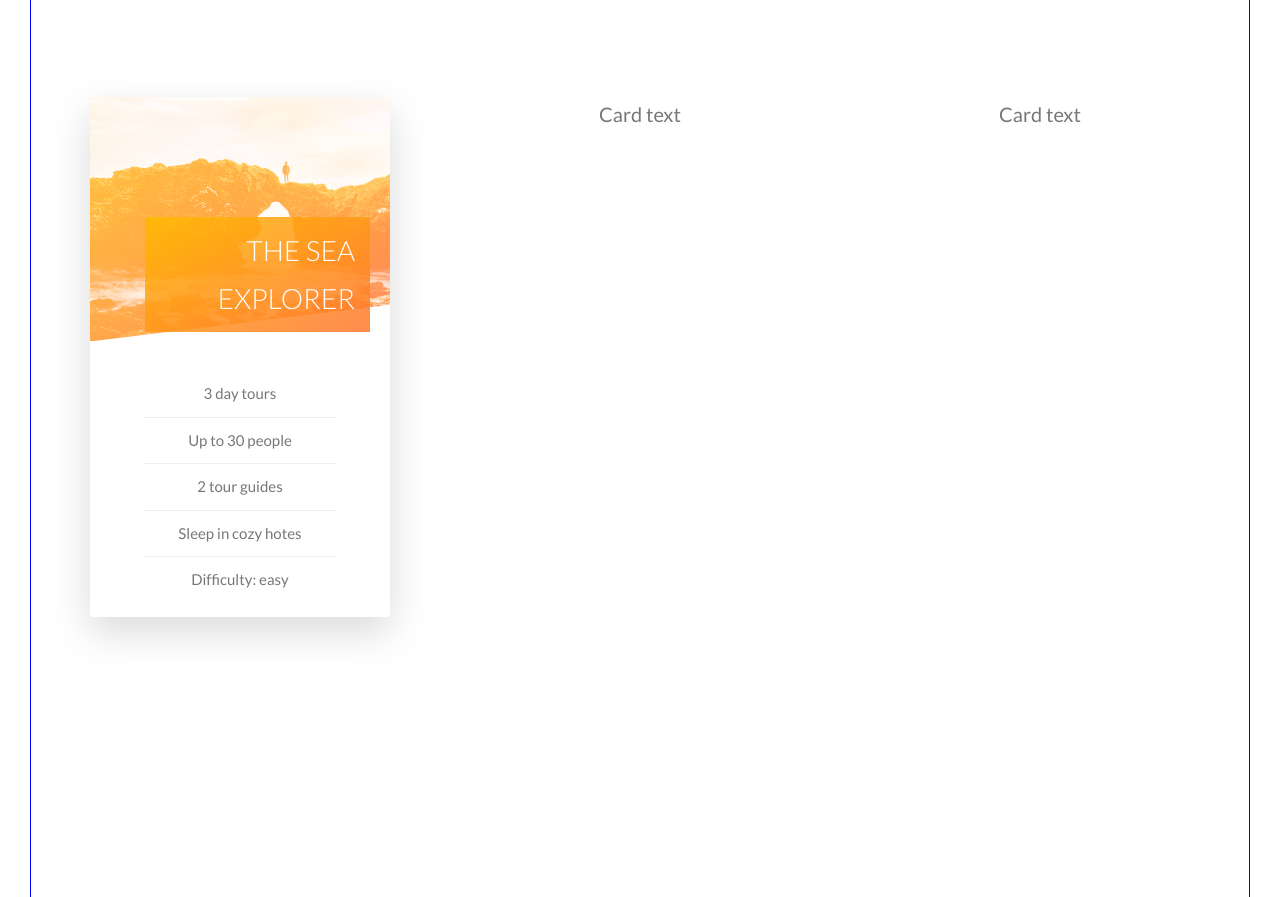
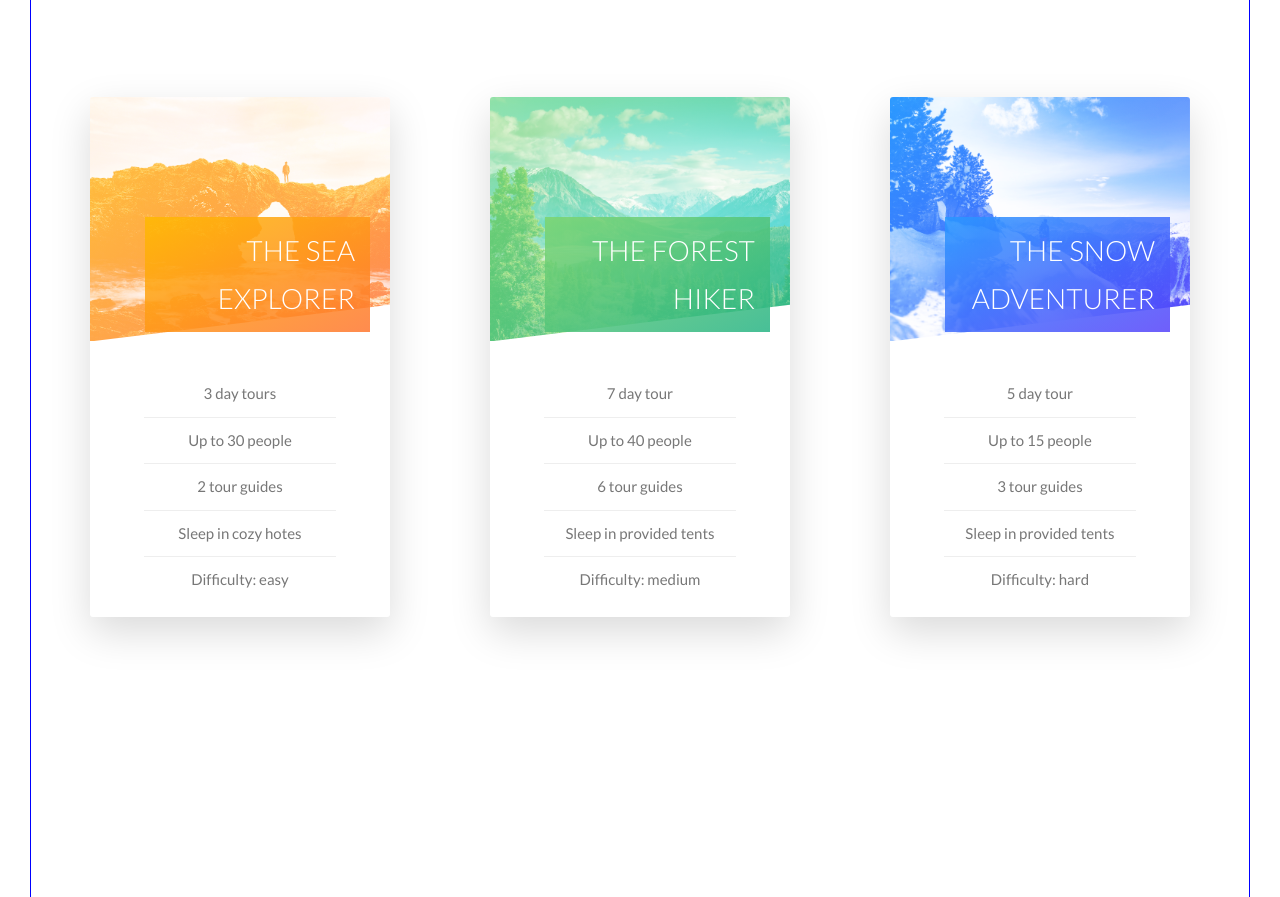
Before and after one commit to MaximUserName/learn-css-ud-natours, a website built with Vite: page index.html in a window 1280 px wide. Shown: the part 2831-3728 px from the top of the page. Built offline with nearby package versions, Linux system fonts and the light colour scheme.

Commit message:
flip cards. 2 and 3 completed

```diff
--- a/index.html
+++ b/index.html
@@ -150,12 +150,66 @@
 				</div>
 				<div class="col-1-of-3">
 					<div class="card">
-						Card text
+						<div class="card__side card__side--front">
+							<div class="card__picture card__picture--2">
+								&nbsp;
+							</div>
+							<h4 class="card__heading">
+								<div class="card__heading-span card__heading-span--2">
+									The Forest Hiker
+								</div>
+							</h4>
+							<div class="card__details">
+								<ul>
+									<li>7 day tour</li>
+									<li>Up to 40 people</li>
+									<li>6 tour guides</li>
+									<li>Sleep in provided tents</li>
+									<li>Difficulty: medium</li>
+								</ul>
+							</div>
+						</div>
+						<div class="card__side card__side--back card__side--back-2">
+							<div class="card__cta">
+								<div class="card__price-box">
+									<p class="card__price-only">Only</p>
+									<p class="card__price-value">$497</p>
+								</div>
+								<a href="#" class="btn btn--white">Book now!</a>
+							</div>
+						</div>
 					</div>
 				</div>
 				<div class="col-1-of-3">
 					<div class="card">
-						Card text
+						<div class="card__side card__side--front">
+							<div class="card__picture card__picture--3">
+								&nbsp;
+							</div>
+							<h4 class="card__heading">
+								<div class="card__heading-span card__heading-span--3">
+									The Snow Adventurer
+								</div>
+							</h4>
+							<div class="card__details">
+								<ul>
+									<li>5 day tour</li>
+									<li>Up to 15 people</li>
+									<li>3 tour guides</li>
+									<li>Sleep in provided tents</li>
+									<li>Difficulty: hard</li>
+								</ul>
+							</div>
+						</div>
+						<div class="card__side card__side--back card__side--back-3">
+							<div class="card__cta">
+								<div class="card__price-box">
+									<p class="card__price-only">Only</p>
+									<p class="card__price-value">$897</p>
+								</div>
+								<a href="#" class="btn btn--white">Book now!</a>
+							</div>
+						</div>
 					</div>
 				</div>
 			</div>
--- a/sass/components/_card.scss
+++ b/sass/components/_card.scss
@@ -33,6 +33,22 @@
 					$color-secondary-dark
 				);
 			}
+
+			&-2 {
+				background-image: linear-gradient(
+					to right bottom,
+					$color-primary-light,
+					$color-primary-dark
+				);
+			}
+
+			&-3 {
+				background-image: linear-gradient(
+					to right bottom,
+					$color-tertiary-light,
+					$color-tertiary-dark
+				);
+			}
 		}
 	}
 
@@ -62,11 +78,21 @@
 		}
 
 		&--2 {
-			background-image: url(../../img/nat-5.jpg);
+			background-image: linear-gradient(
+					to right bottom,
+					$color-primary-light,
+					$color-primary-dark
+				),
+				url(../../img/nat-6.jpg);
 		}
 
 		&--3 {
-			background-image: url(../../img/nat-5.jpg);
+			background-image: linear-gradient(
+					to right bottom,
+					$color-tertiary-light,
+					$color-tertiary-dark
+				),
+				url(../../img/nat-7.jpg);
 		}
 	}
 
@@ -92,6 +118,22 @@
 				to right bottom,
 				rgba($color-secondary-light, 0.85),
 				rgba($color-secondary-dark, 0.85)
+			);
+		}
+
+		&--2 {
+			background-image: linear-gradient(
+				to right bottom,
+				rgba($color-primary-light, 0.85),
+				rgba($color-primary-dark, 0.85)
+			);
+		}
+
+		&--3 {
+			background-image: linear-gradient(
+				to right bottom,
+				rgba($color-tertiary-light, 0.85),
+				rgba($color-tertiary-dark, 0.85)
 			);
 		}
 	}
```
